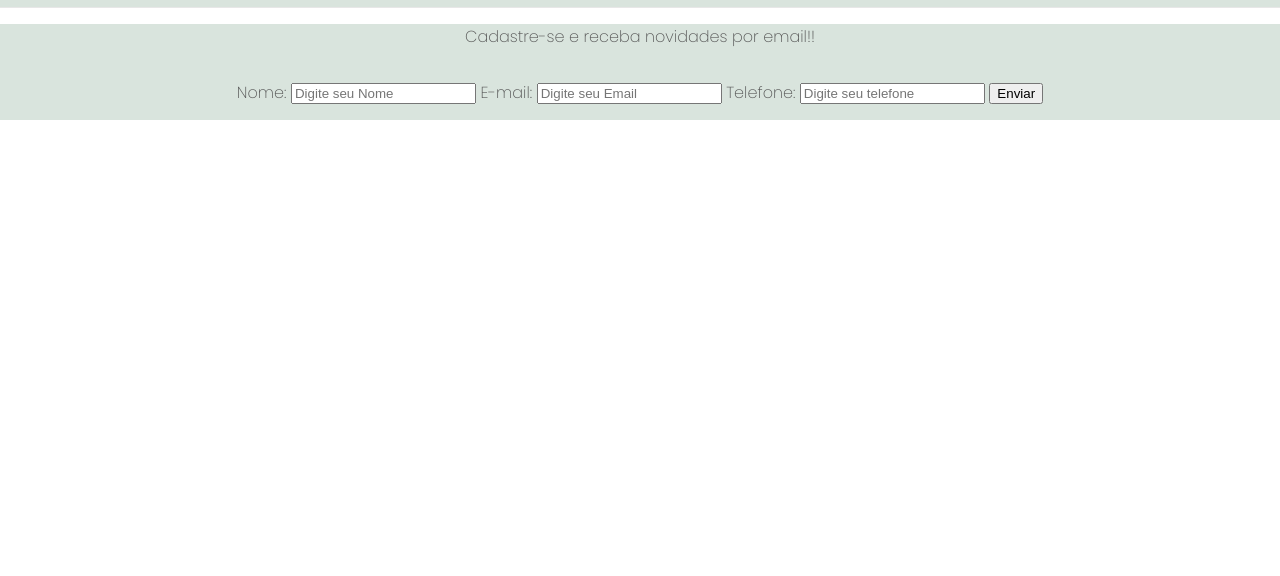
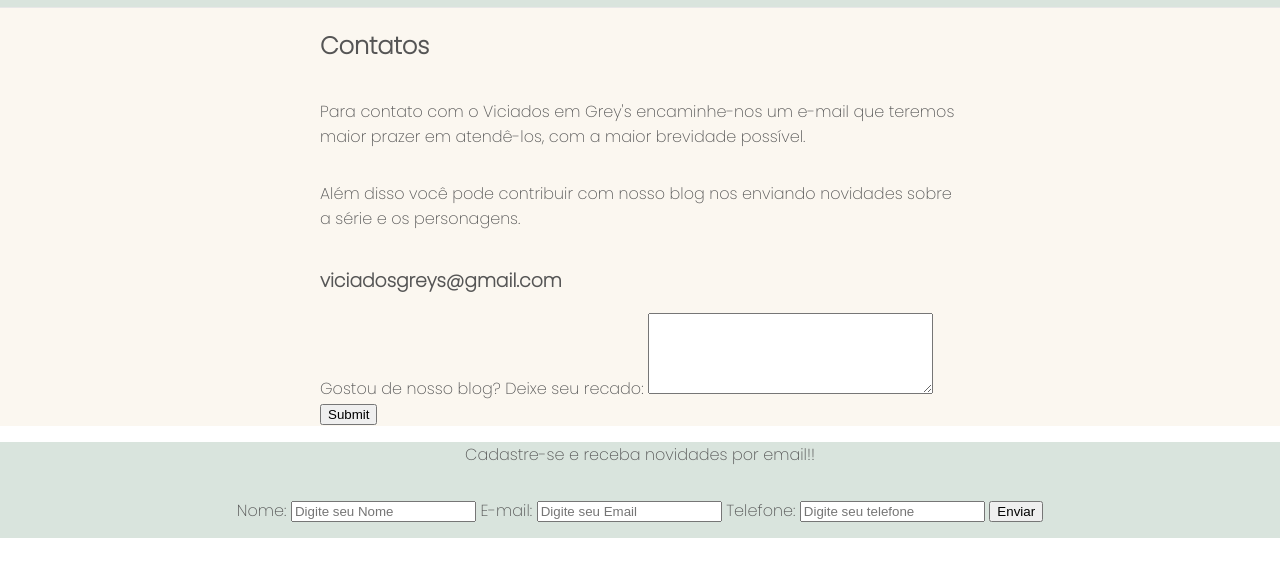
Before and after one commit to LuaBarbosa/Projeto-Final-Modulo-1, a plain HTML site: page contact.html in a window 1280 px wide. Shown: the part 126-702 px from the top of the page. Drawn offline with Linux system fonts and the light colour scheme.

Commit message:
Incluindo sessão de contato

```diff
--- a/contact.html
+++ b/contact.html
@@ -22,6 +22,26 @@
         </ul>
       </nav>
     </header>
+    <main>
+      <section>
+        <h2>Contatos</h2>
+        <p>
+          Para contato com o Viciados em Grey's encaminhe-nos um e-mail que
+          teremos maior prazer em atendê-los, com a maior brevidade possível.
+        </p>
+        <p>
+          Além disso você pode contribuir com nosso blog nos enviando novidades
+          sobre a série e os personagens.
+        </p>
+
+        <h3>viciadosgreys@gmail.com</h3>
+        <form>
+          <label id="recado"> Gostou de nosso blog? Deixe seu recado: </label>
+          <textarea id="textarea" name="recado" rows="5" cols="33"></textarea>
+          <input type="submit" id="enviarRecado" />
+        </form>
+      </section>
+    </main>
     <footer>
       <p>Cadastre-se e receba novidades por email!!</p>
       <div class="form">
```
